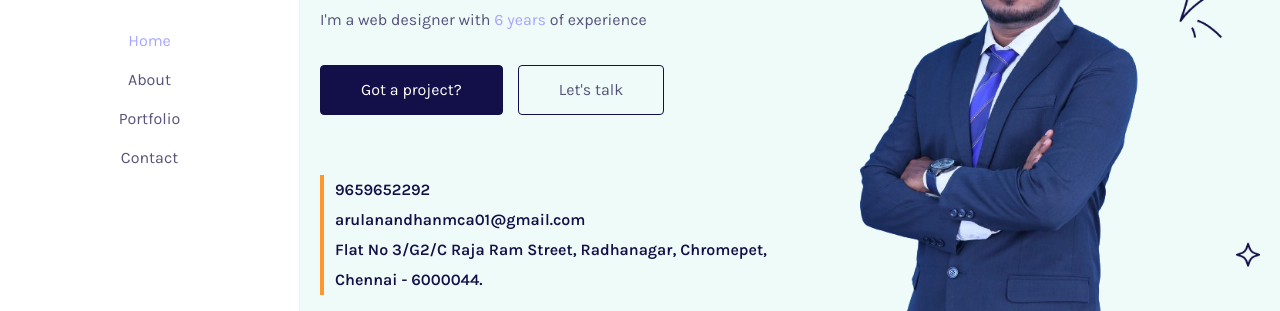
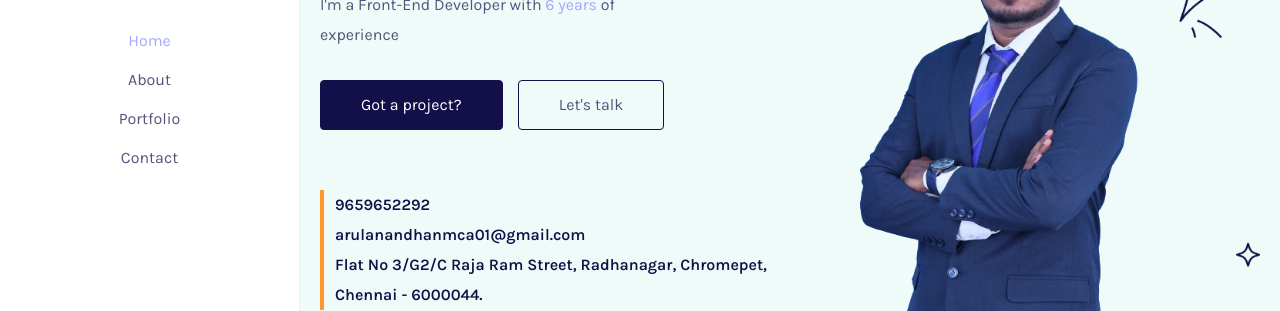
Before and after one commit to Arulanandha-kumar/arul-portfolio, a plain HTML site: page index.html in a window 1280 px wide. Shown: the part 321-632 px from the top of the page. Drawn offline with Linux system fonts and the light colour scheme; no server answers; a web font is replaced by a local one.

Commit message:
Update index.html

```diff
--- a/index.html
+++ b/index.html
@@ -178,7 +178,7 @@
                       </div>
                       <div class="subtitle">
                         <p>
-                          I'm a web designer with
+                          I'm a Front-End Developer with
                           <span class="blueColor">6 years</span> of experience
                         </p>
                       </div>
```
